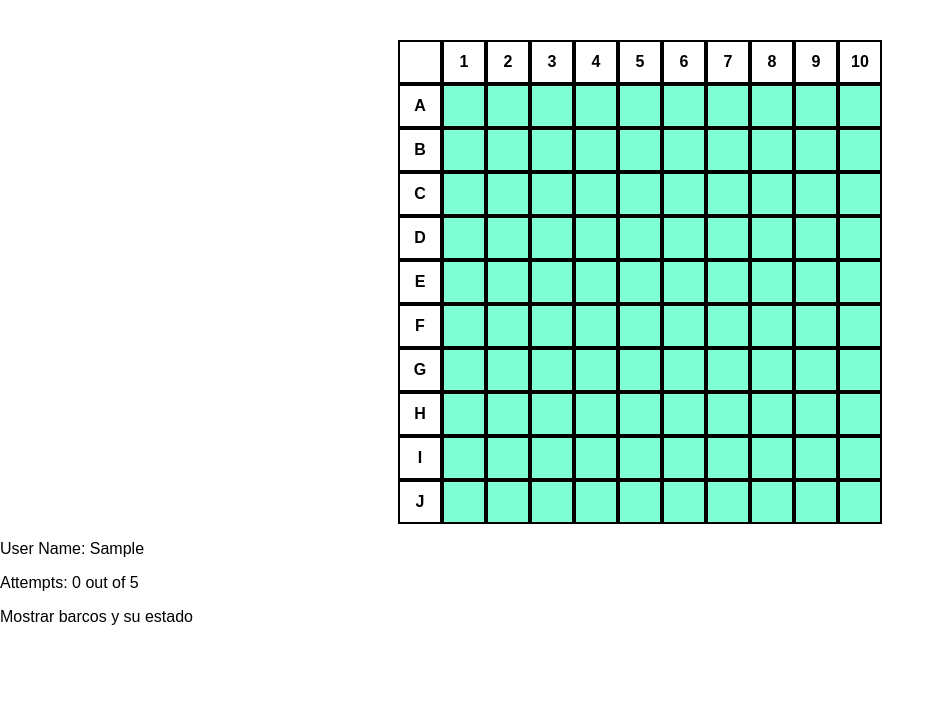
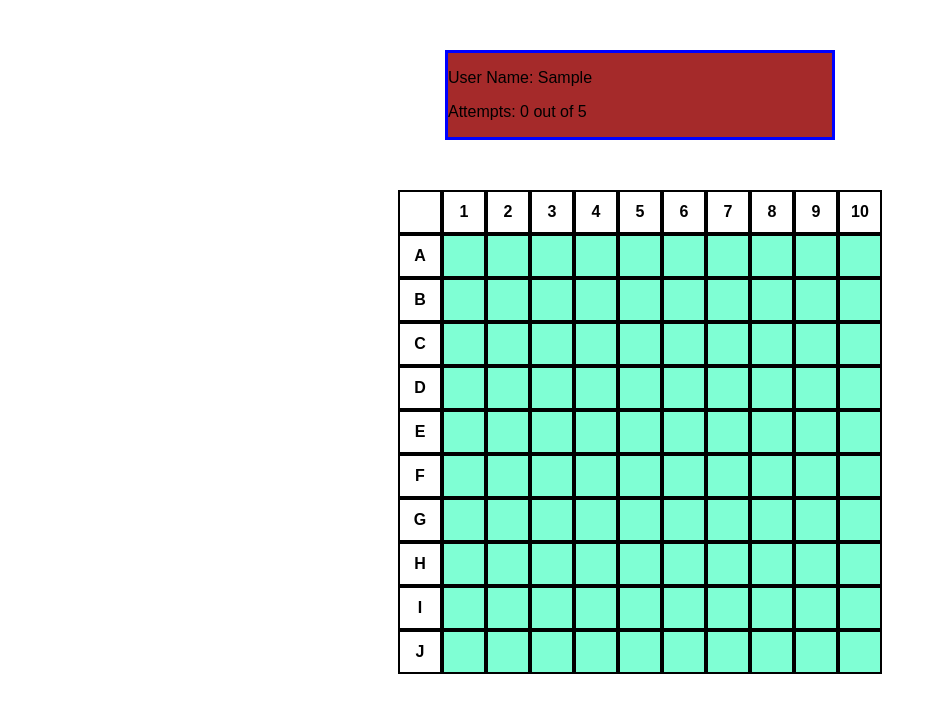
Before and after one commit to priera84/battleship, a React (Create React App) app: page /gameSetup in a window 1280 px wide. Both pictures are taken after typing "Sample", "5" into the empty fields and a click on the input "Start game". Shown: the top 712 px of the page, without its empty margins (0-945 px from the left). Built offline with nearby package versions, Linux system fonts and the light colour scheme.

Commit message:
Improved code snippet and setup screen

```diff
--- a/src/App.css
+++ b/src/App.css
@@ -55,3 +55,12 @@
   font-size: 16px;
   font-weight: bold;
 }
+
+.snippet {
+  background-color: brown;
+  border: 3px solid blue;
+  margin: auto;
+  margin-top: 50px;
+  margin-bottom: 50px;
+  width: 30%;
+}
--- a/src/Components/Game.js
+++ b/src/Components/Game.js
@@ -92,7 +92,7 @@ class Ships {
         //console.log("start");
 
         for (let shipsIndex = 0; shipsIndex < this.ships.length; shipsIndex++) {
-            if(shipsIndex != testIndex) {
+            if(shipsIndex !== testIndex) {
                 for (let coordinatesIndex = 0; coordinatesIndex < this.ships[shipsIndex].Coordinates.length; coordinatesIndex++) {
                     for(let testIndex = 0; testIndex < testCoordinates.length; testIndex++){
                         if(this.ships[shipsIndex].Coordinates[coordinatesIndex].equals(testCoordinates[testIndex])) {
@@ -173,8 +173,8 @@ class Game extends Component {
     render() {
         return (
             <div>
+                <StatusSnippet UserName={this.props.Name} MaximumAttempts={this.props.NumberOfAttemps} Level={this.props.Level} Attempts={this.state.attempts} />
                 <Board Rows={this.props.Rows} Columns={this.props.Columns} CheckPointClicked={this.checkPointClicked} />
-                <StatusSnippet UserName={this.props.Name} MaximumAttempts={this.props.NumberOfAttemps} Attempts={this.state.attempts}/>
             </div>);
     }
 }
--- a/src/Components/GameSetup.js
+++ b/src/Components/GameSetup.js
@@ -7,11 +7,16 @@ class GameSetup extends Component {
     state = {
         name: "",
         numberOfAttemps: 0,
-        level: 'easy'
+        level: 'setup'
     }
 
     handleSubmit = (event) => {
       event.preventDefault();
+      if (this.state.level === "setup" && this.state.numberOfAttemps === 0) {
+          alert('you should either select a level or introduce the number of attempts you wanna try');
+          return false;
+      }
+
       this.props.history.push('/gameBoard', {name: this.state.name, numberOfAttemps: this.state.numberOfAttemps, level: this.state.level});
     }
     onNameChange = (event) => {
@@ -36,7 +41,8 @@ class GameSetup extends Component {
                     <p/>
                     <label>Introduce the number of attemps you want to try:</label>
                     <input type="number" placeholder="Enter number of attemps" onChange={this.onNumberOfAttempsChange} /><p/>
-                    <select value={this.state.level} onChange={this.onChangeLevel}>
+                    <label>or select a Level </label><select value={this.state.level} onChange={this.onChangeLevel}>
+                        <option value="setup"></option>
                         <option value="easy">Easy (Infinite attemps)</option>
                         <option value="medium">Medium (100 attemps)</option>
                         <option value="hard">Hard (50 attemps)</option>
--- a/src/Components/StatusSnippet.js
+++ b/src/Components/StatusSnippet.js
@@ -2,11 +2,31 @@ import React, { Component } from 'react';
 
 class StatusSnippet extends Component {
     render() {
+        console.log(this.props.Level);
+        let MaximumAttempts = null;
+
+        switch(this.props.Level) {
+            case "easy":
+                MaximumAttempts = "infinite";
+                break;
+            case "medium":
+                MaximumAttempts = "100";
+                break;
+            case "hard":
+                MaximumAttempts = "50";
+                break;
+            case "setup":
+                MaximumAttempts = this.props.MaximumAttempts.toString();
+                break;
+            default:
+                break;
+        }
         return (
-            <div>
+
+            <div className="snippet">
                 <p>User Name: {this.props.UserName}</p>
-                <p>Attempts: {this.props.Attempts} out of {this.props.MaximumAttempts}</p>
-                <p>Mostrar barcos y su estado</p>
+                <p>Attempts: {this.props.Attempts} out of {MaximumAttempts}</p>
+                { this.props.Level !== "setup" && (<p>Level: {this.props.Level}</p>)}
             </div>
         );
     }
--- a/src/Containers/Setup/Setup.js
+++ b/src/Containers/Setup/Setup.js
@@ -9,9 +9,6 @@ class Setup extends Component {
         splashScreenFinished: false
     }
 
-    componentDidMount() {
-        console.log(this.state);
-    }
    showGameSetup = () => {
        let finished = !this.state.splashScreenFinished;
        this.setState({splashScreenFinished: finished});
```
